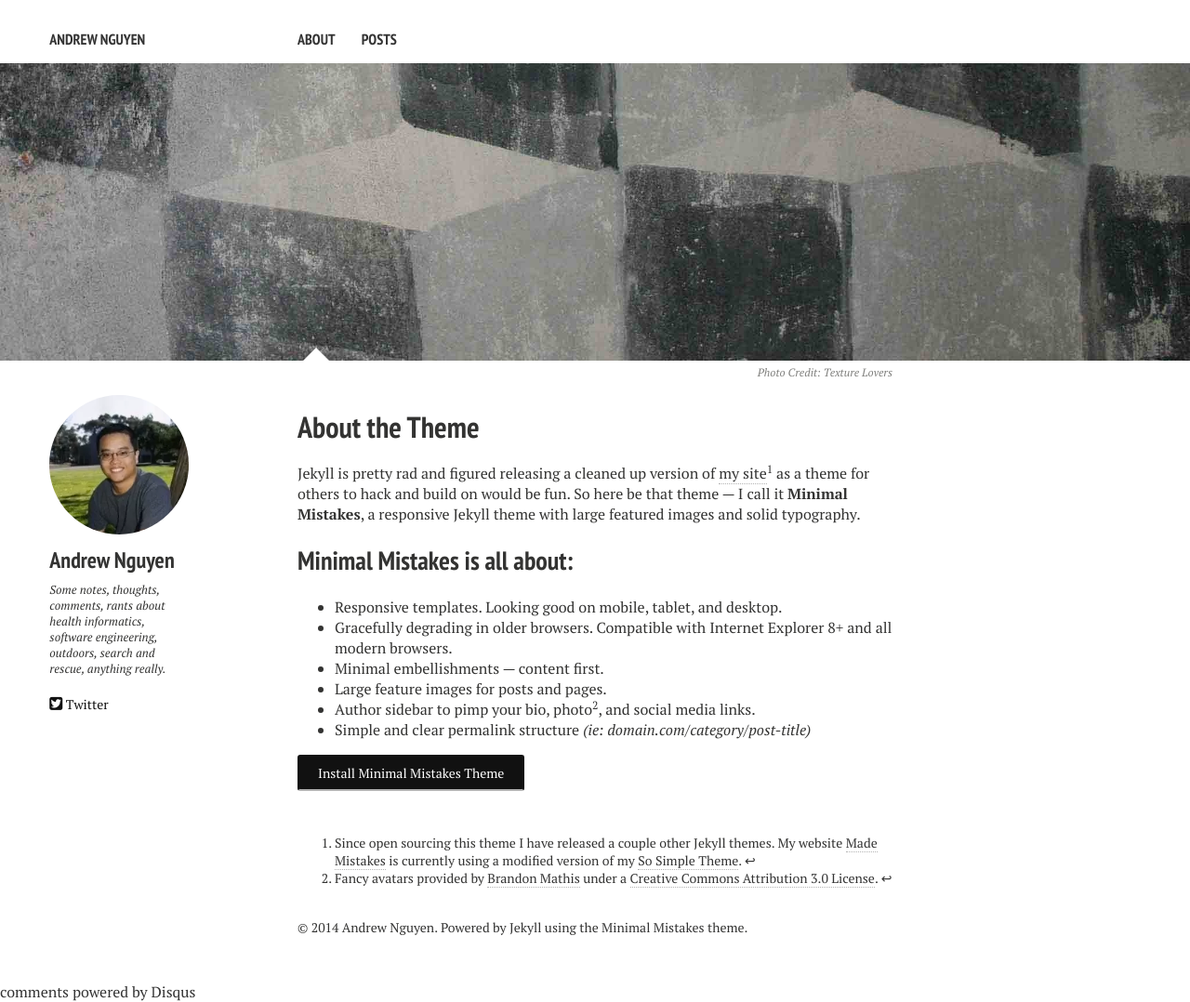
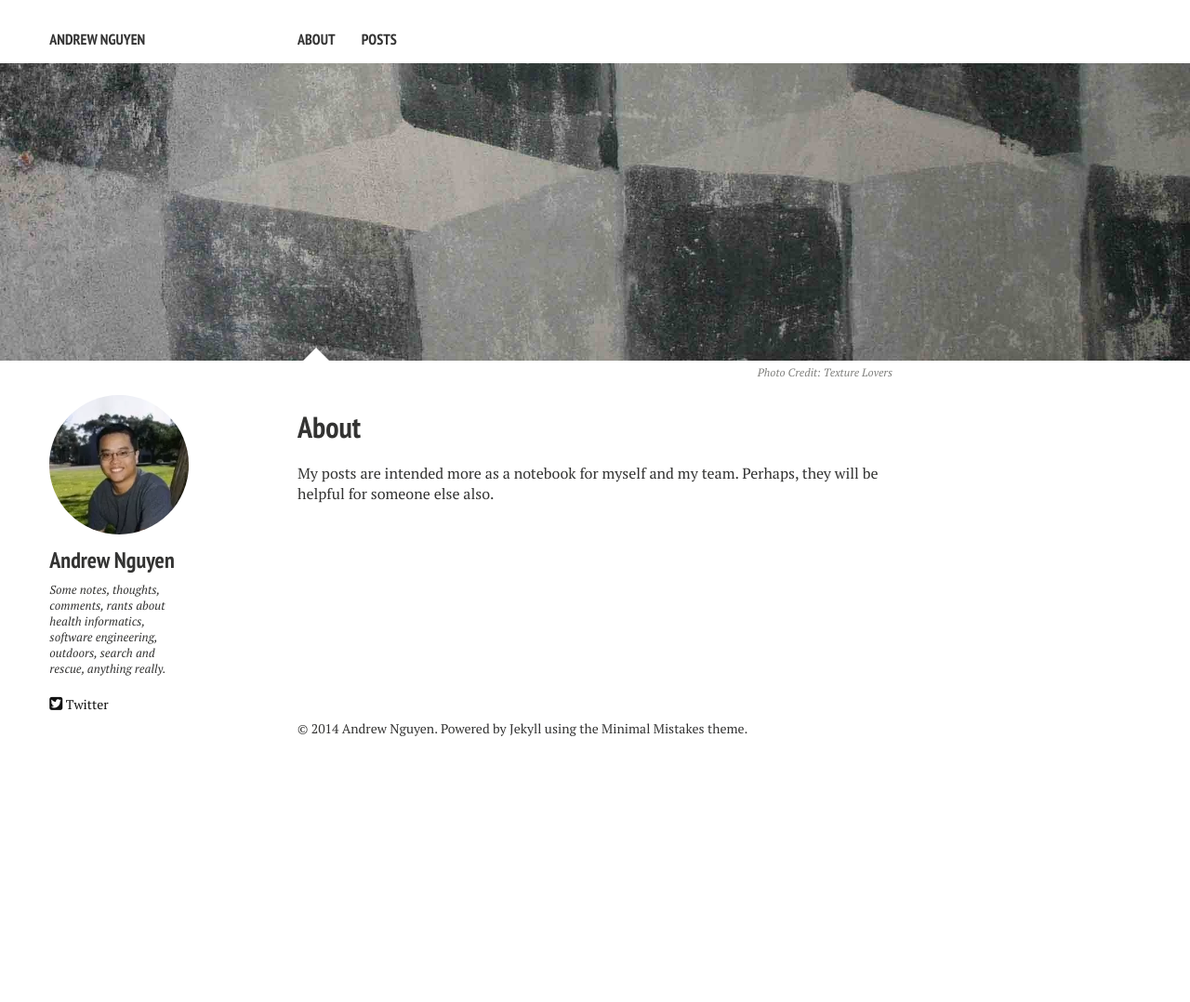
Before and after one commit to hcit-guy/hcit-guy.github.io, a Jekyll site: the page built from about.md, in a window 1280 px wide. Shown: the whole page at 93% size. Built offline with Jekyll 4.4.1, drawn with Linux system fonts in a browser that asks for light colours; nearby versions of some CDN libraries; comment, search, counter and statistics services are not loaded; after the commit the page ends 900 px from its top, so only the background shows below that.

Commit message:
Updated about

```diff
--- a/about.md
+++ b/about.md
@@ -1,30 +1,16 @@
 ---
 layout: page
 permalink: /about/
-title: About the Theme
-tagline: Minimal Mistakes, a Jekyll Theme
-tags: [about, Jekyll, theme, responsive]
-modified: 9-9-2013
-comments: true
+title: About
+#tagline: Minimal Mistakes, a Jekyll Theme
+tags: [about]
+modified: 2014-05-18
+comments: false
 image:
   feature: texture-feature-02.jpg
   credit: Texture Lovers
   creditlink: http://texturelovers.com
 ---
 
-Jekyll is pretty rad and figured releasing a cleaned up version of [my site](http://mademistakes.com)[^1] as a theme for others to hack and build on would be fun. So here be that theme --- I call it **Minimal Mistakes**, a responsive Jekyll theme with large featured images and solid typography.
-
-## Minimal Mistakes is all about:
-
-* Responsive templates. Looking good on mobile, tablet, and desktop.
-* Gracefully degrading in older browsers. Compatible with Internet Explorer 8+ and all modern browsers.
-* Minimal embellishments --- content first.
-* Large feature images for posts and pages.
-* Author sidebar to pimp your bio, photo[^2], and social media links.
-* Simple and clear permalink structure *(ie: domain.com/category/post-title)*
-
-<a markdown="0" href="{{ site.url }}/theme-setup" class="btn">Install Minimal Mistakes Theme</a>
-
-[^1]: Since open sourcing this theme I have released a couple other Jekyll themes. My website [Made Mistakes](http://mademistakes.com) is currently using a modified version of my [So Simple Theme](http://mmistakes.github.io/so-simple-theme/).
-
-[^2]: Fancy avatars provided by [Brandon Mathis](http://brandonmathis.com/projects/fancy-avatars/demo/) under a [Creative Commons Attribution 3.0 License](http://creativecommons.org/licenses/by/3.0/).
+My posts are intended more as a notebook for myself and my team.  Perhaps, they
+will be helpful for someone else also.
```
